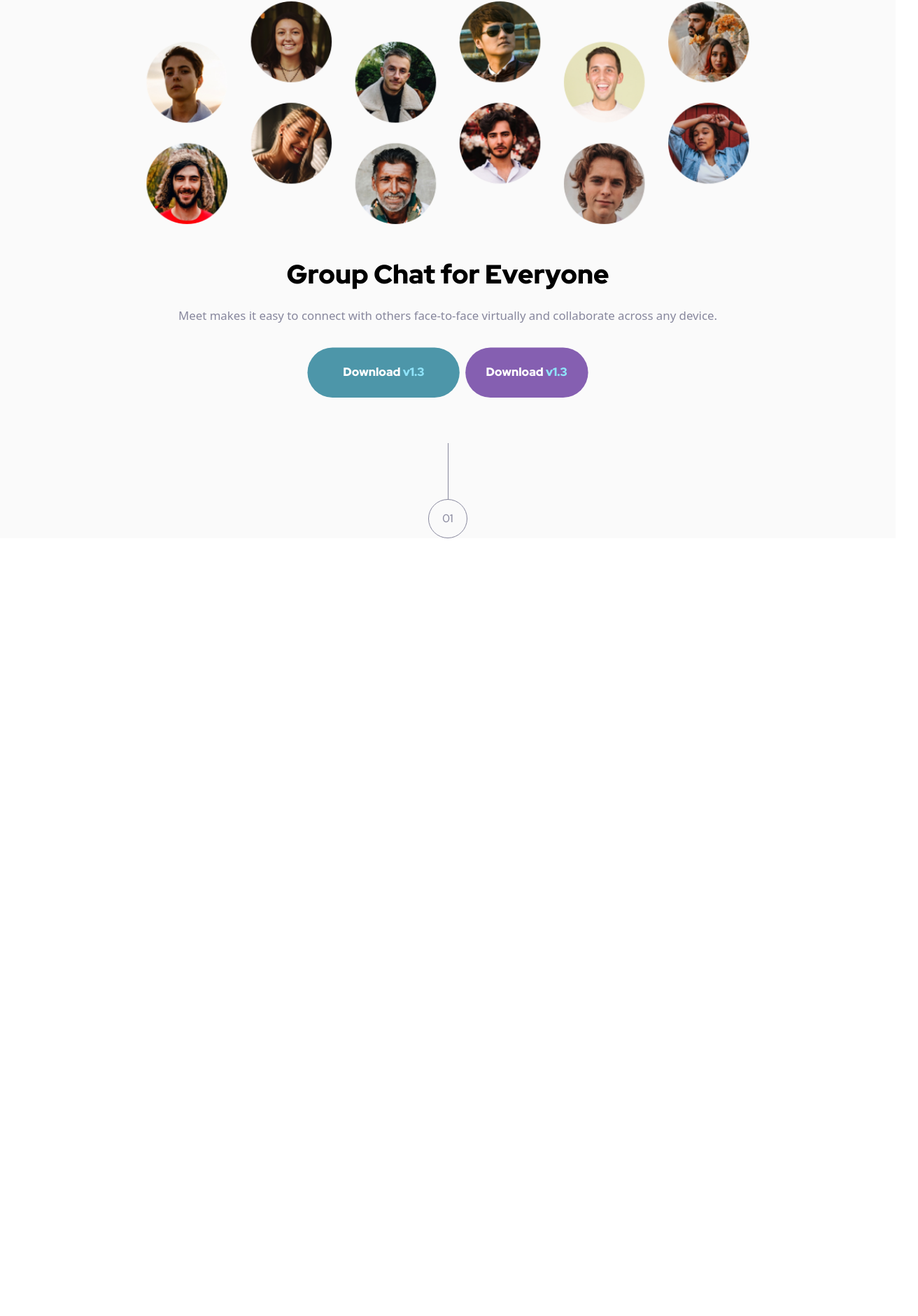
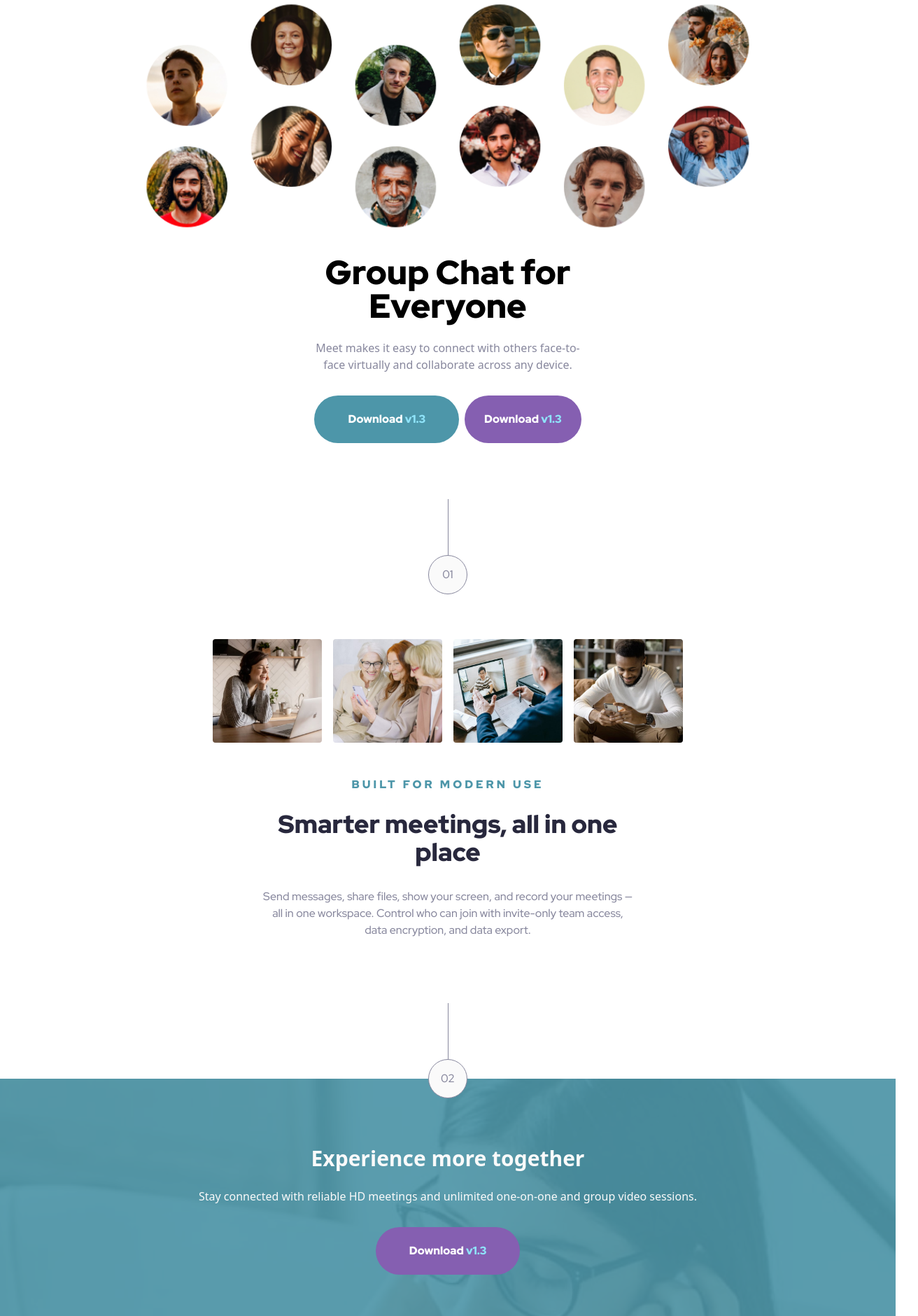
Before and after one commit to Schwarzbaer2/vue-meet-landing-page, a Vue app: page / in a window 1280 px wide. Shown: the part 118-1998 px from the top of the page at 70% size, 1312 px wide, since content can reach past the window. Before the commit the page ends 887 px from the top, so only its background shows below. Built offline with nearby package versions, Linux system fonts and the light colour scheme.

Commit message:
Adding Footer

```diff
--- a/src/App.vue
+++ b/src/App.vue
@@ -1,18 +1,20 @@
 <template>
-  <div class="flex justify-center bg-mainWhite">
-    <div class="max-w-screen-xl min-h-screen">
-      <TheHeader />
-    </div>
-  </div>
+  <TheHeader />
+  <TheMain />
+  <TheFooter />
 </template>
 
 <script>
-import TheHeader from "./components/TheHeader.vue";
+import TheHeader from "@/components/TheHeader.vue";
+import TheMain from "@/components/TheMain.vue";
+import TheFooter from "@/components/TheFooter.vue";
 
 export default {
   name: "App",
   components: {
     TheHeader,
+    TheMain,
+    TheFooter,
   },
 };
 </script>
--- a/src/components/HeaderContent.vue
+++ b/src/components/HeaderContent.vue
@@ -1,27 +1,30 @@
 <template>
-  <div class="flex flex-col transform scale-105 xl:flex-row pt-14">
+  <div class="w-screen ">
+    <div
+      class="z-0 flex flex-col items-center justify-center overflow-hidden max-w-screen-2xl xl:flex-row pt-14 "
+    >
       <div class="flex justify-center xl:hidden">
         <img
-        class="w-max cover xl:hidden"
+          class="transform scale-105 cover xl:hidden"
           src="@/assets/tablet/image-hero.png"
           alt=""
         />
       </div>
-    <div class="justify-center w-screen xl:flex xl:justify-between">
+      <div class="flex">
         <img
-        class="hidden xl:block cover"
+          class="hidden transform -translate-x-6 xl:block cover"
           src="@/assets/desktop/image-hero-left.png"
           alt=""
         />
 
-      <div class="pt-12 text-center">
-        <div class="text-4xl font-black font-redHat">
+        <div class="max-w-md pt-12 text-center">
+          <div class="text-4xl font-black md:text-5xl font-redHat">
             <h1>Group Chat for Everyone</h1>
           </div>
           <div class="px-6 pt-6 leading-6 text-mainGrey">
             <p>
-            Meet makes it easy to connect with others face-to-face virtually and
-            collaborate across any device.
+              Meet makes it easy to connect with others face-to-face virtually
+              and collaborate across any device.
             </p>
             <div
               class="flex flex-col items-center justify-center pt-8 md:flex-row"
@@ -43,7 +46,7 @@
         </div>
 
         <img
-        class="hidden xl:block cover"
+          class="hidden transform translate-x-6 xl:block cover"
           src="@/assets/desktop/image-hero-right.png"
           alt=""
         />
@@ -51,6 +54,7 @@
     </div>
     <div class="flex items-center justify-center pt-16 md:pt-20 xl:pt-28">
       <parting-line>01</parting-line>
+    </div>
   </div>
 </template>
 
--- /dev/null
+++ b/src/components/MainContent.vue
@@ -0,0 +1,49 @@
+<template>
+  <article>
+    <div class="flex justify-center">
+      <div
+        class="flex flex-col max-w-xl px-6 pt-16 text-center xl:pt-20 md:pt-12 font-redHat"
+      >
+        <div
+          class="font-black leading-6 tracking-widest uppercase text-mainBlue"
+        >
+          <p>
+            Built for modern use
+          </p>
+        </div>
+
+        <div
+          class="pt-6 text-3xl font-black leading-9 md:text-4xl text-mainDark"
+        >
+          <h2>
+            Smarter meetings, all in one place
+          </h2>
+        </div>
+
+        <div class="pt-8 leading-6 text-mainGrey">
+          <p>
+            Send messages, share files, show your screen, and record your
+            meetings — all in one workspace. Control who can join with
+            invite-only team access, data encryption, and data export.
+          </p>
+        </div>
+        <div class="pt-16 transform translate-y-7">
+          <parting-line>02</parting-line>
+        </div>
+      </div>
+    </div>
+  </article>
+</template>
+
+<script>
+import PartingLine from "@/components/PartingLine";
+
+export default {
+  name: "MainContent",
+  components: {
+    PartingLine,
+  },
+};
+</script>
+
+<style></style>
--- /dev/null
+++ b/src/components/MainGallery.vue
@@ -0,0 +1,46 @@
+<template>
+  <div class="flex justify-center px-6 pt-16 xl:px-40 md:px-10">
+    <div
+      class="grid max-w-lg grid-cols-2 gap-6 overflow-hidden md:max-w-2xl md:gap-4 xl:gap-7 md:grid-cols-4 xl:max-w-7xl"
+    >
+      <div>
+        <img
+          class="rounded"
+          src="@/assets/desktop/image-woman-in-videocall.jpg"
+          alt="Woman in videocall"
+        />
+      </div>
+      <div>
+        <img
+          class="rounded"
+          src="@/assets/desktop/image-women-videochatting.jpg"
+          alt="Women in videochatting"
+        />
+      </div>
+
+      <div>
+        <img
+          class="rounded"
+          src="@/assets/desktop/image-men-in-meeting.jpg"
+          alt="Men in meeting"
+        />
+      </div>
+
+      <div>
+        <img
+          class="rounded"
+          src="@/assets/desktop/image-man-texting.jpg"
+          alt="Man texting"
+        />
+      </div>
+    </div>
+  </div>
+</template>
+
+<script>
+export default {
+  name: "MainGallery",
+};
+</script>
+
+<style></style>
--- /dev/null
+++ b/src/components/TheFooter.vue
@@ -0,0 +1,41 @@
+<template>
+  <footer class="h-auto bg-no-repeat bg-cover ">
+    <div
+      class="flex flex-col items-center max-w-xs min-w-full px-6 pt-24 text-center xl:max-w-7xl xl:px-40 xl:pb-24 xl:pt-28 xl:items-baseline xl:justify-around xl:flex-row bg-opacity-90 bg-mainBlue text-mainWhite"
+    >
+      <div class="text-3xl font-black xl:max-w-xs">
+        <h3>
+          Experience more together
+        </h3>
+      </div>
+      <div class="pt-6 leading-6 xl:pt-0 xl:max-w-xs">
+        <p>
+          Stay connected with reliable HD meetings and unlimited one-on-one and
+          group video sessions.
+        </p>
+      </div>
+
+      <div class="pt-8 pb-16 xl:pt-0 xl:pb-0">
+        <base-button buttonType="secondary" buttonSize="large"
+          >Download <span class="text-secondaryBlue">v1.3</span></base-button
+        >
+      </div>
+    </div>
+  </footer>
+</template>
+
+<script>
+import BaseButton from "@/components/BaseButton";
+export default {
+  name: "TheFooter",
+  components: {
+    BaseButton,
+  },
+};
+</script>
+
+<style>
+footer {
+  background-image: url("../assets/mobile/image-footer.jpg");
+}
+</style>
--- /dev/null
+++ b/src/components/TheMain.vue
@@ -0,0 +1,20 @@
+<template>
+  <main>
+    <MainGallery />
+    <MainContent />
+  </main>
+</template>
+
+<script>
+import MainGallery from "@/components/MainGallery";
+import MainContent from "@/components/MainContent";
+export default {
+  name: "TheMain",
+  components: {
+    MainGallery,
+    MainContent,
+  },
+};
+</script>
+
+<style></style>
--- a/tailwind.config.js
+++ b/tailwind.config.js
@@ -2,6 +2,7 @@ module.exports = {
   purge: { content: ["./public/**/*.html", "./src/**/*.vue"] },
   darkMode: false, // or 'media' or 'class'
   theme: {
+    letterSpacing: { widest: ".25em" },
     screens: {
       md: "768px",
       // => @media (min-width: 768px) { ... }
```
Lines whose indentation alone changed are shown as unchanged.
